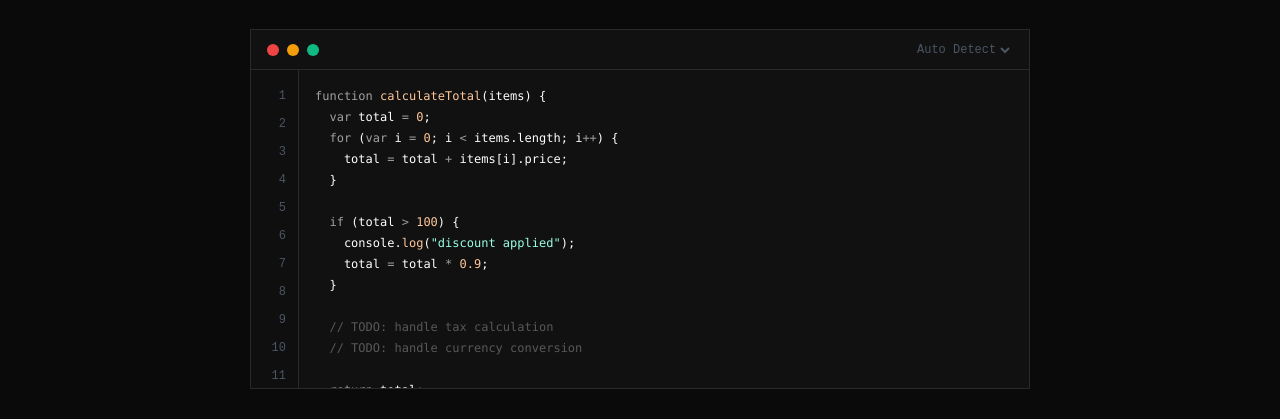
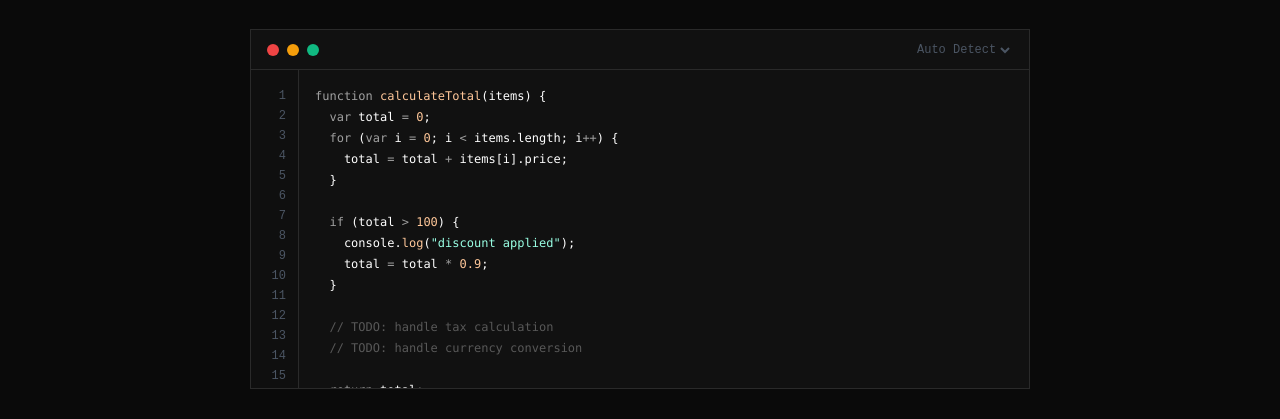
Before and after one commit to danilosalvador/devroast, a React (Vite) app: page / in a window 1280 px wide. Shown: the part 211-630 px from the top of the page. Built offline with nearby package versions, Linux system fonts and the light colour scheme; the HTML template or start-up script is replaced by a standard one.

Commit message:
fix(ui): align line numbers with editor lines by removing gutter gap

```diff
--- a/src/components/ui/CodeBlock.tsx
+++ b/src/components/ui/CodeBlock.tsx
@@ -185,7 +185,7 @@ export function CodeBlockGutter({ className }: { className?: string }) {
     <div
       ref={gutterRef}
       className={clsx(
-        "flex w-12 shrink-0 flex-col items-end gap-2 overflow-hidden border-border-primary border-r bg-bg-surface px-3 py-4",
+        "flex w-12 shrink-0 flex-col items-end overflow-hidden border-border-primary border-r bg-bg-surface px-3 py-4",
         className,
       )}
     >
```
